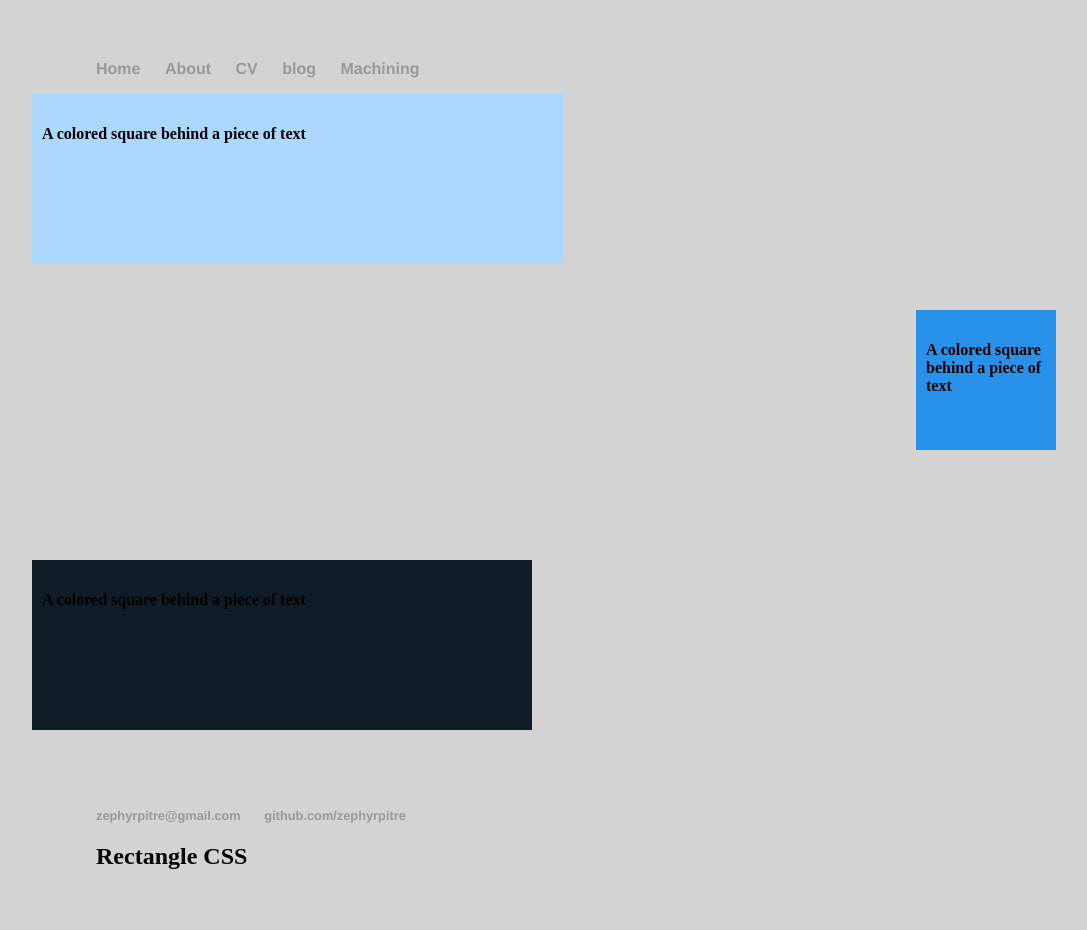
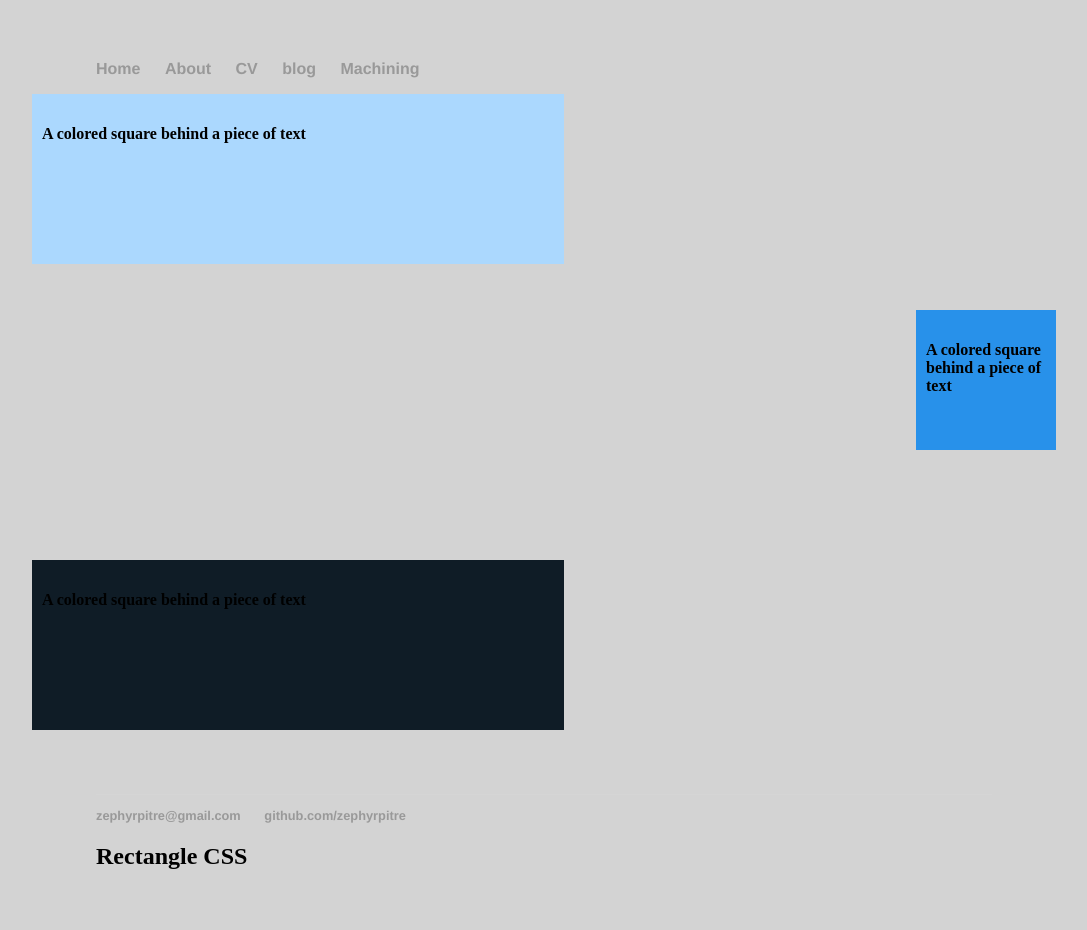
Before and after one commit to ZephyrPitre/ZephyrPitre.github.io, a Jekyll site: the page built from index.html, in a window 1280 px wide. Shown: the whole page, without its empty margins (96-1183 px from the left). Built offline with Jekyll 4.4.1, drawn with Linux system fonts in a browser that asks for light colours.

Commit message:
Update index.html

```diff
--- a/index.html
+++ b/index.html
@@ -21,7 +21,6 @@
 		width: 40%;
 		bottom: 170px;
     border-color:black;
-    width: 480px;
     height: 150px;
 		Background:#2891EA; <!--bright blue-->
     color: black;
@@ -33,7 +32,6 @@
 		width: 40%;
 		bottom: 170px;
     border-color:black;
-    width: 480px;
     height: 150px;
 		Background:#0F1C26; <!--dark grey-->
     color: white;
```
